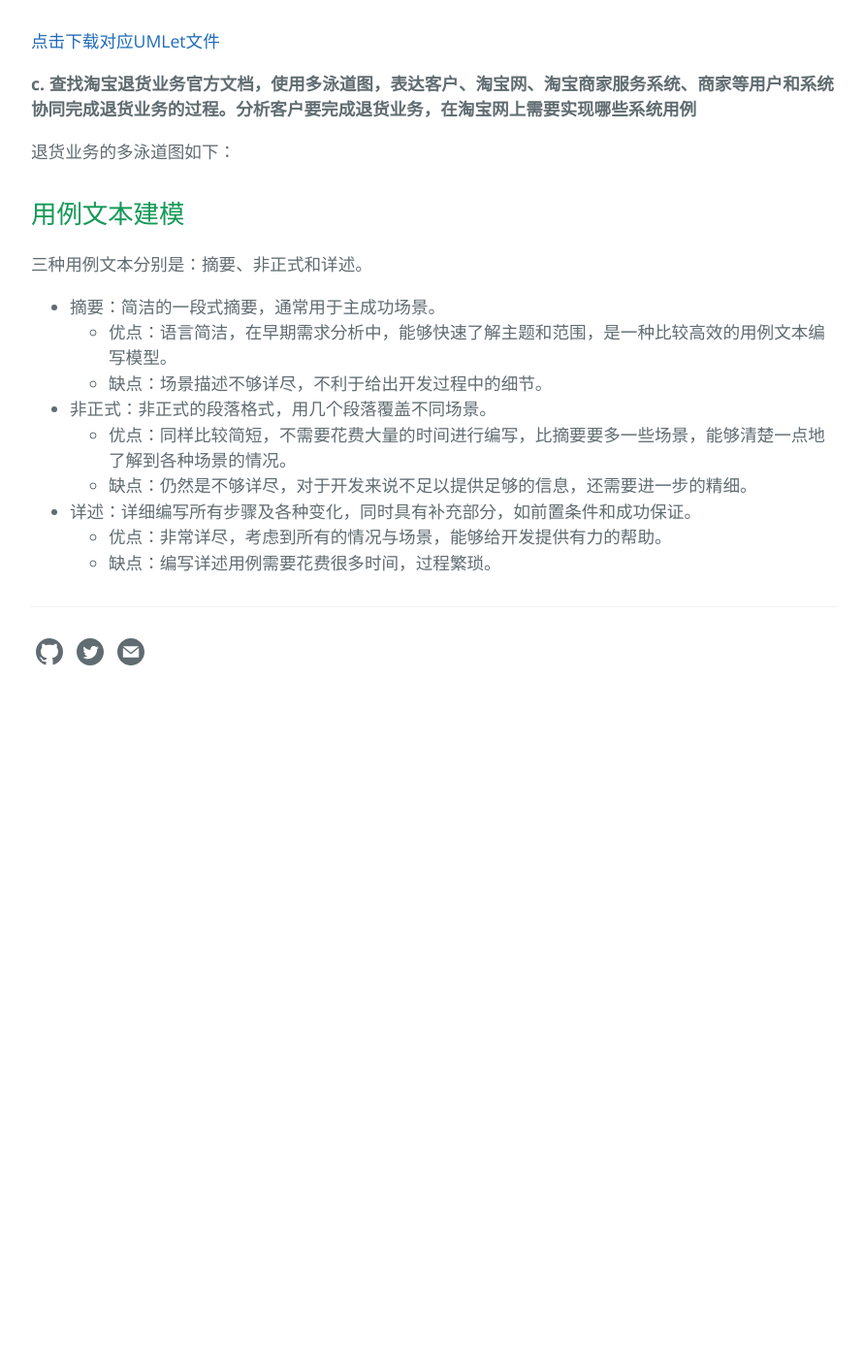
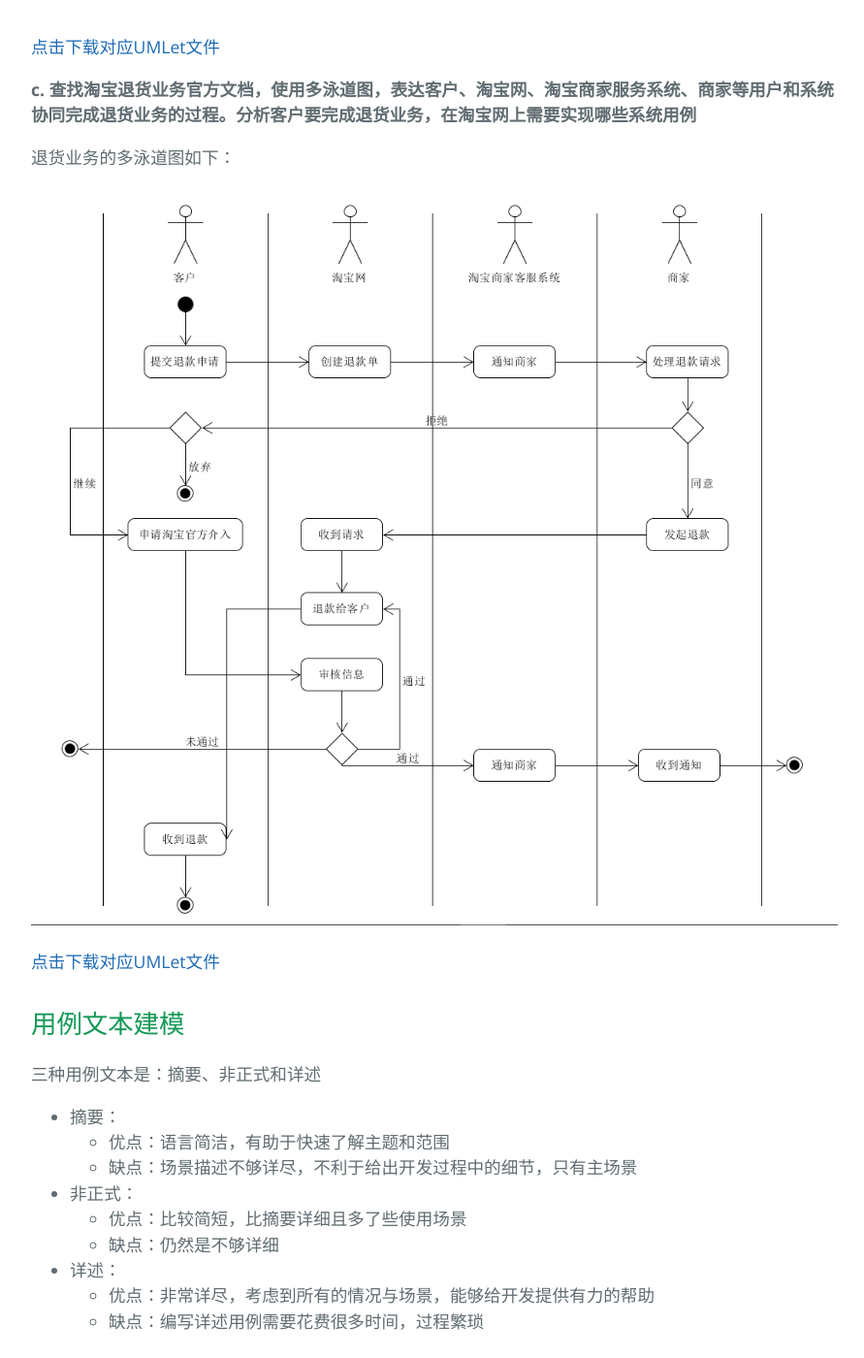
Before and after one commit to Heimzeng/Heimzeng.github.io, a Jekyll site: the page built from _posts/2018-04-22-Software-System-Analysis-and-Design-HW4.md, in a window 1280 px wide and 1400 px high, scrolled down 5043 px. Shown: the whole window at 97% size, without its empty margins (192-1083 px from the left). Built offline with Jekyll 4.4.1, drawn with Linux system fonts in a browser that asks for light colours; before the commit the page ends 5783 px from its top, so only the background shows below that.

Commit message:
complete

```diff
--- a/_posts/2018-04-22-Software-System-Analysis-and-Design-HW4.md
+++ b/_posts/2018-04-22-Software-System-Analysis-and-Design-HW4.md
@@ -71,15 +71,19 @@
 
 退货业务的多泳道图如下：
 
+![](https://github.com/Heimzeng/Heimzeng.github.io/blob/master/assets/img/post/ssaad_hw4/taobao.png?raw=true)
+
+[点击下载对应UMLet文件](https://github.com/Heimzeng/Heimzeng.github.io/blob/master/assets/file/ssaad_hw4/taobao.uxf)
+
 ## 用例文本建模
-三种用例文本分别是：摘要、非正式和详述。
+三种用例文本是：摘要、非正式和详述
 
-- 摘要：简洁的一段式摘要，通常用于主成功场景。
-	- 优点：语言简洁，在早期需求分析中，能够快速了解主题和范围，是一种比较高效的用例文本编写模型。
-	- 缺点：场景描述不够详尽，不利于给出开发过程中的细节。
-- 非正式：非正式的段落格式，用几个段落覆盖不同场景。
-	- 优点：同样比较简短，不需要花费大量的时间进行编写，比摘要要多一些场景，能够清楚一点地了解到各种场景的情况。
-	- 缺点：仍然是不够详尽，对于开发来说不足以提供足够的信息，还需要进一步的精细。
-- 详述：详细编写所有步骤及各种变化，同时具有补充部分，如前置条件和成功保证。
-	- 优点：非常详尽，考虑到所有的情况与场景，能够给开发提供有力的帮助。
-	- 缺点：编写详述用例需要花费很多时间，过程繁琐。
+- 摘要：
+	- 优点：语言简洁，有助于快速了解主题和范围
+	- 缺点：场景描述不够详尽，不利于给出开发过程中的细节，只有主场景
+- 非正式：
+	- 优点：比较简短，比摘要详细且多了些使用场景
+	- 缺点：仍然是不够详细
+- 详述：
+	- 优点：非常详尽，考虑到所有的情况与场景，能够给开发提供有力的帮助
+	- 缺点：编写详述用例需要花费很多时间，过程繁琐
```
Also changed, not shown: assets/img/post/ssaad_hw4/bankActivity.png, assets/img/post/ssaad_hw4/taobao.png (added), 2 other files.
